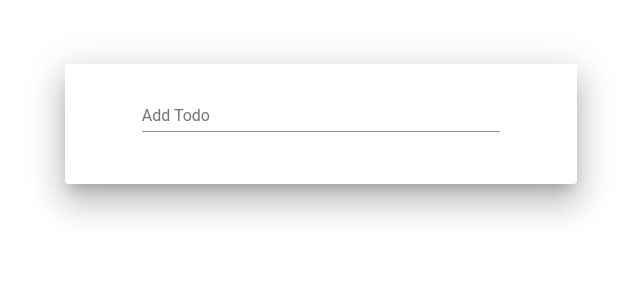
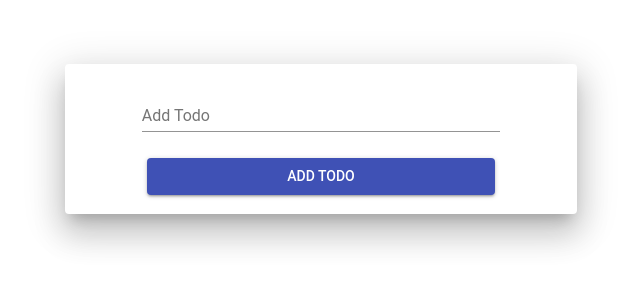
Before and after one commit to muhammadyousuf/task-todo-app, a React (Create React App) app: page / in a window 1280 px wide. Shown: the top 300 px of the page, without its empty margins (319-959 px from the left). Built offline with nearby package versions, Linux system fonts and the light colour scheme.

Commit message:
add button

```diff
--- a/src/Components/Screen/AddTodo.js
+++ b/src/Components/Screen/AddTodo.js
@@ -2,7 +2,7 @@ import React, { Component } from 'react';
 import PropTypes from 'prop-types';
 import { withStyles } from '@material-ui/core/styles';
 import { Paper, TextField } from '@material-ui/core';
-
+import Button from '@material-ui/core/Button';
 const styles = theme => ({
     container: {
         display: 'flex',
@@ -29,7 +29,7 @@ const textBoxStyle = {
 }
 
 const paperStyle = {
-    height: 120,
+    height: 150,
     marginTop: '5%',
     width: '40%',
     marginLeft: '30%',
@@ -56,6 +56,9 @@ class AddTodo extends Component {
                         value={this.state.todo}
                         onChange={(event) => this.setState({ todo: event.target.value })}
                     />
+                    <Button variant="contained" color="primary" style={{marginTop:'5%', justifyContent:'center', alignItems:'center', width:'68%' }}  >
+                     ADD TODO
+                    </Button>
                 </Paper>
 
             </div>
```
